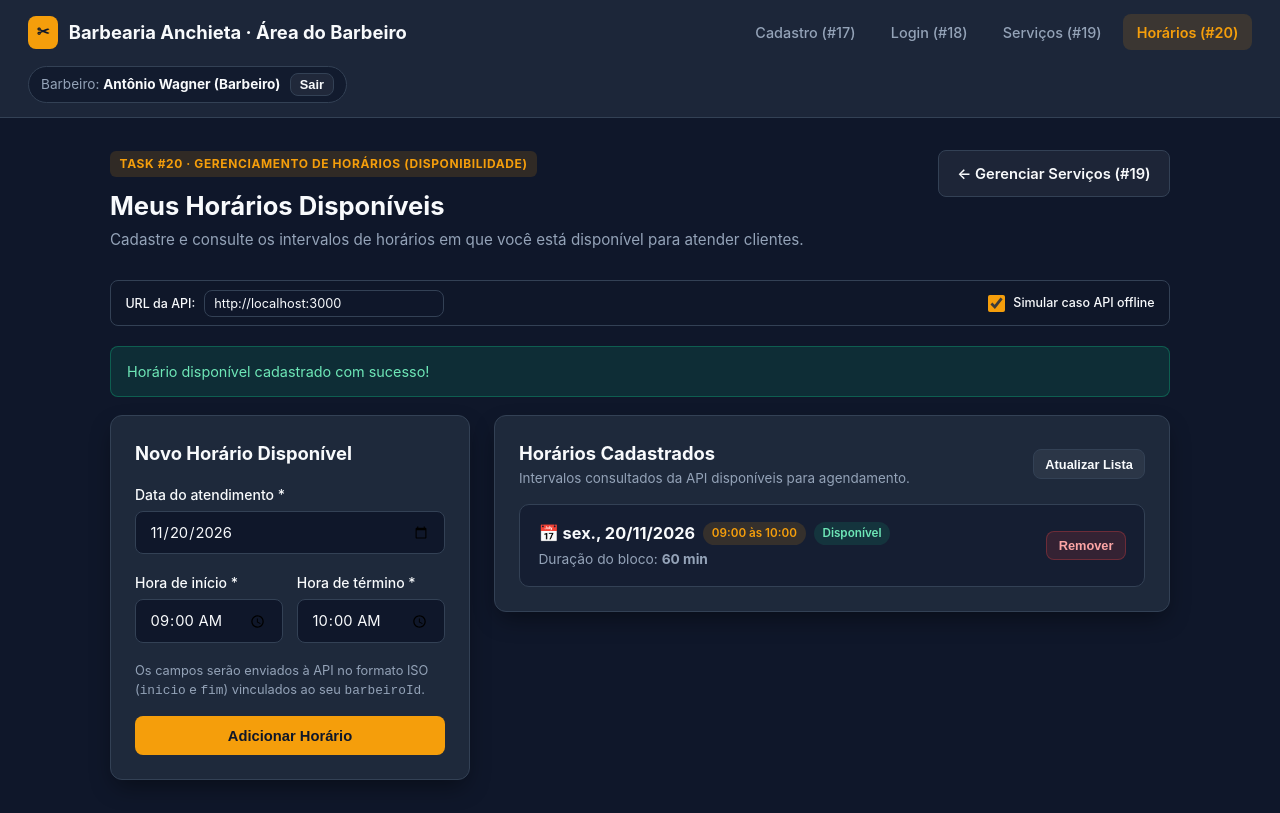
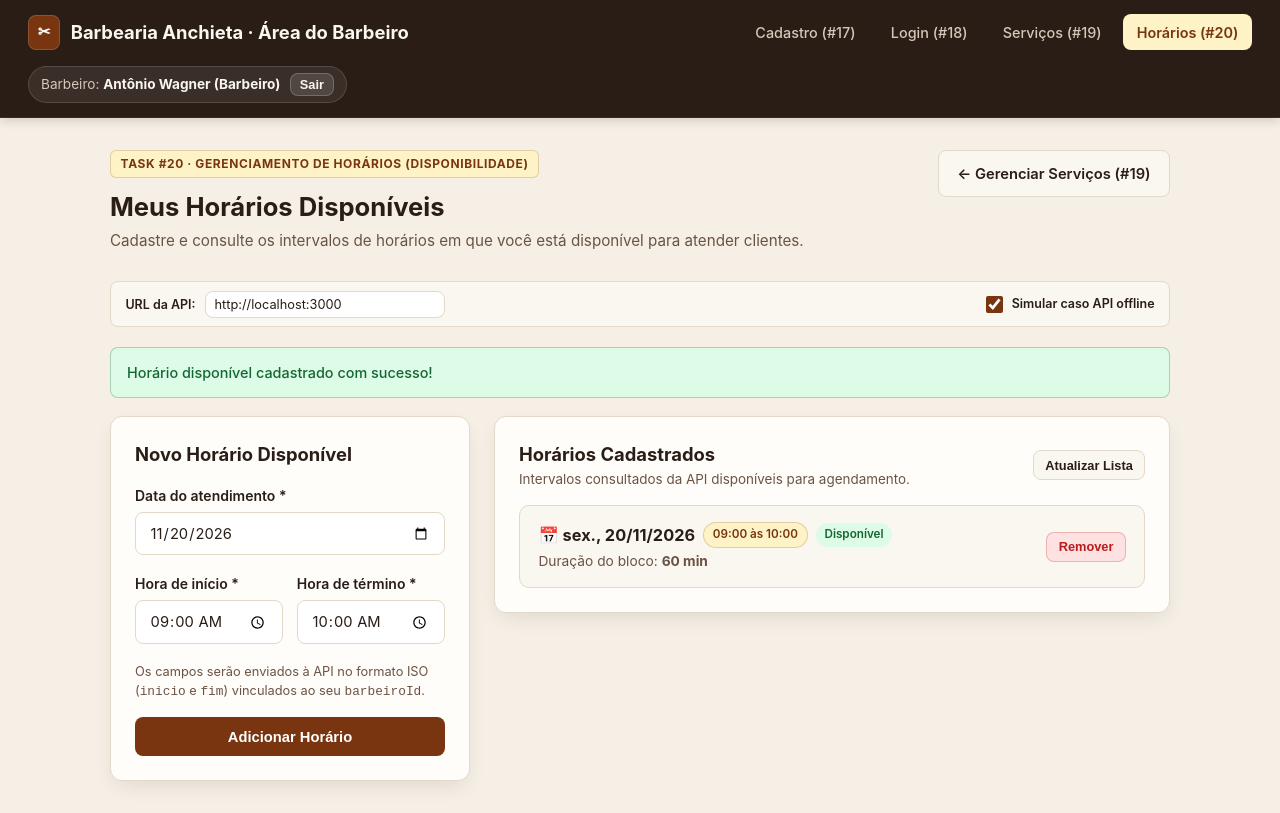
Before and after one commit to Hugo-Nascimento748/P2-DevopsAnchieta, a plain HTML site: page frontend/horarios.html in a window 1280 px wide. Both pictures are taken after a click on the button "Adicionar Horário". Drawn offline with Linux system fonts and the light colour scheme; no server answers.

Commit message:
Atualiza paleta de cores para Barbershop Vintage (Marrom e Creme)
Updated CSS variables and styles for improved aesthetics and consistency across the application.

```diff
--- a/frontend/css/styles.css
+++ b/frontend/css/styles.css
@@ -1,21 +1,26 @@
 :root {
-  --bg-primary: #0f172a;
-  --bg-secondary: #1e293b;
-  --bg-card: #1e293b;
-  --bg-input: #0f172a;
-  --border-color: #334155;
-  --text-primary: #f8fafc;
-  --text-secondary: #94a3b8;
-  --accent: #f59e0b;
-  --accent-hover: #d97706;
-  --accent-soft: rgba(245, 158, 11, 0.14);
-  --success: #10b981;
-  --success-bg: rgba(16, 185, 129, 0.14);
-  --danger: #ef4444;
-  --danger-bg: rgba(239, 68, 68, 0.14);
-  --warning: #f59e0b;
+  --bg-primary: #f5efe6;
+  --bg-secondary: #291d16;
+  --bg-card: #fffdfa;
+  --bg-item: #faf6f0;
+  --bg-input: #ffffff;
+  --border-color: #e4d8c8;
+  --text-primary: #291d16;
+  --text-secondary: #6b5344;
+  --nav-text: #faf6f0;
+  --nav-muted: #d6c7b8;
+  --accent: #78350f;
+  --accent-hover: #5c280b;
+  --accent-text: #ffffff;
+  --accent-soft: #fef3c7;
+  --accent-soft-text: #78350f;
+  --success: #166534;
+  --success-bg: #dcfce7;
+  --danger: #b91c1c;
+  --danger-bg: #fee2e2;
+  --warning: #92400e;
   --radius: 12px;
-  --shadow: 0 10px 25px -5px rgba(0, 0, 0, 0.45);
+  --shadow: 0 8px 22px -6px rgba(41, 29, 22, 0.12);
 }
 
 * {
@@ -36,9 +41,8 @@ body {
 
 /* Navbar / Top Header */
 .navbar {
-  background-color: rgba(30, 41, 59, 0.9);
-  backdrop-filter: blur(10px);
-  border-bottom: 1px solid var(--border-color);
+  background-color: var(--bg-secondary);
+  border-bottom: 1px solid #3d2c22;
   padding: 0.9rem 1.75rem;
   display: flex;
   align-items: center;
@@ -48,6 +52,7 @@ body {
   z-index: 50;
   flex-wrap: wrap;
   gap: 1rem;
+  box-shadow: 0 2px 10px rgba(41, 29, 22, 0.18);
 }
 
 .brand {
@@ -56,17 +61,18 @@ body {
   gap: 0.65rem;
   font-weight: 700;
   font-size: 1.15rem;
-  color: var(--text-primary);
+  color: var(--nav-text);
   text-decoration: none;
 }
 
 .brand-badge {
   background: var(--accent);
-  color: #0f172a;
+  color: var(--accent-text);
   font-weight: 800;
   padding: 0.3rem 0.55rem;
   border-radius: 8px;
   font-size: 0.95rem;
+  border: 1px solid rgba(255, 255, 255, 0.15);
 }
 
 .nav-links {
@@ -77,7 +83,7 @@ body {
 }
 
 .nav-link {
-  color: var(--text-secondary);
+  color: var(--nav-muted);
   text-decoration: none;
   padding: 0.45rem 0.85rem;
   border-radius: 8px;
@@ -87,12 +93,12 @@ body {
 }
 
 .nav-link:hover {
-  color: var(--text-primary);
-  background: rgba(255, 255, 255, 0.05);
+  color: var(--nav-text);
+  background: rgba(255, 255, 255, 0.08);
 }
 
 .nav-link.active {
-  color: var(--accent);
+  color: var(--accent-soft-text);
   background: var(--accent-soft);
   font-weight: 600;
 }
@@ -102,15 +108,25 @@ body {
   align-items: center;
   gap: 0.6rem;
   font-size: 0.85rem;
-  color: var(--text-secondary);
-  background: rgba(15, 23, 42, 0.7);
+  color: var(--nav-muted);
+  background: rgba(255, 255, 255, 0.08);
   padding: 0.35rem 0.75rem;
   border-radius: 999px;
-  border: 1px solid var(--border-color);
+  border: 1px solid rgba(255, 255, 255, 0.14);
 }
 
 .user-pill strong {
-  color: var(--text-primary);
+  color: var(--nav-text);
+}
+
+.user-pill .btn-secondary {
+  background: rgba(255, 255, 255, 0.12);
+  color: var(--nav-text);
+  border-color: rgba(255, 255, 255, 0.2);
+}
+
+.user-pill .btn-secondary:hover {
+  background: rgba(255, 255, 255, 0.22);
 }
 
 /* Containers */
@@ -161,6 +177,7 @@ body {
   font-size: 1.6rem;
   font-weight: 700;
   margin-bottom: 0.25rem;
+  color: var(--text-primary);
 }
 
 .page-subtitle {
@@ -174,8 +191,9 @@ body {
   font-weight: 700;
   text-transform: uppercase;
   letter-spacing: 0.05em;
-  color: var(--accent);
+  color: var(--accent-soft-text);
   background: var(--accent-soft);
+  border: 1px solid rgba(120, 53, 15, 0.2);
   padding: 0.25rem 0.6rem;
   border-radius: 6px;
   margin-bottom: 0.6rem;
@@ -209,7 +227,7 @@ body {
 label {
   display: block;
   font-size: 0.875rem;
-  font-weight: 500;
+  font-weight: 600;
   margin-bottom: 0.4rem;
   color: var(--text-primary);
 }
@@ -246,7 +264,7 @@ textarea:focus,
 select:focus {
   outline: none;
   border-color: var(--accent);
-  box-shadow: 0 0 0 3px var(--accent-soft);
+  box-shadow: 0 0 0 3px rgba(120, 53, 15, 0.15);
 }
 
 textarea {
@@ -286,7 +304,7 @@ textarea {
 
 .btn-primary {
   background: var(--accent);
-  color: #0f172a;
+  color: var(--accent-text);
 }
 
 .btn-primary:hover {
@@ -294,23 +312,23 @@ textarea {
 }
 
 .btn-secondary {
-  background: rgba(255, 255, 255, 0.06);
+  background: var(--bg-item);
   color: var(--text-primary);
   border: 1px solid var(--border-color);
 }
 
 .btn-secondary:hover {
-  background: rgba(255, 255, 255, 0.11);
+  background: #ede3d5;
 }
 
 .btn-danger {
   background: var(--danger-bg);
-  color: #fca5a5;
-  border: 1px solid rgba(239, 68, 68, 0.3);
+  color: var(--danger);
+  border: 1px solid rgba(185, 28, 28, 0.25);
 }
 
 .btn-danger:hover {
-  background: rgba(239, 68, 68, 0.25);
+  background: #fecaca;
 }
 
 .btn-sm {
@@ -327,6 +345,7 @@ textarea {
   padding: 0.85rem 1rem;
   border-radius: 8px;
   font-size: 0.9rem;
+  font-weight: 500;
   margin-bottom: 1.15rem;
   display: none;
   border: 1px solid transparent;
@@ -338,20 +357,20 @@ textarea {
 
 .alert-success {
   background: var(--success-bg);
-  color: #6ee7b7;
-  border-color: rgba(16, 185, 129, 0.35);
+  color: var(--success);
+  border-color: rgba(22, 101, 52, 0.28);
 }
 
 .alert-error {
   background: var(--danger-bg);
-  color: #fca5a5;
-  border-color: rgba(239, 68, 68, 0.35);
+  color: var(--danger);
+  border-color: rgba(185, 28, 28, 0.28);
 }
 
 .alert-info {
   background: var(--accent-soft);
-  color: #fcd34d;
-  border-color: rgba(245, 158, 11, 0.35);
+  color: var(--accent-soft-text);
+  border-color: rgba(120, 53, 15, 0.28);
 }
 
 /* Tables & Item Lists */
@@ -370,7 +389,7 @@ textarea {
 }
 
 .item-card {
-  background: rgba(15, 23, 42, 0.55);
+  background: var(--bg-item);
   border: 1px solid var(--border-color);
   border-radius: 10px;
   padding: 1rem 1.15rem;
@@ -387,6 +406,7 @@ textarea {
   display: flex;
   align-items: center;
   gap: 0.5rem;
+  color: var(--text-primary);
 }
 
 .item-meta {
@@ -410,23 +430,25 @@ textarea {
 
 .badge-success {
   background: var(--success-bg);
-  color: #6ee7b7;
+  color: var(--success);
 }
 
 .badge-muted {
-  background: rgba(148, 163, 184, 0.16);
+  background: #e4d8c8;
   color: var(--text-secondary);
 }
 
 .badge-accent {
   background: var(--accent-soft);
-  color: var(--accent);
+  color: var(--accent-soft-text);
+  border: 1px solid rgba(120, 53, 15, 0.2);
 }
 
 .empty-state {
   text-align: center;
   padding: 2.5rem 1rem;
   color: var(--text-secondary);
+  background: var(--bg-item);
   border: 1px dashed var(--border-color);
   border-radius: 10px;
 }
@@ -443,7 +465,7 @@ textarea {
 .auth-footer a {
   color: var(--accent);
   text-decoration: none;
-  font-weight: 600;
+  font-weight: 700;
 }
 
 .auth-footer a:hover {
@@ -451,7 +473,7 @@ textarea {
 }
 
 .api-config-bar {
-  background: rgba(15, 23, 42, 0.8);
+  background: var(--bg-item);
   border: 1px solid var(--border-color);
   border-radius: 8px;
   padding: 0.55rem 0.9rem;
```
